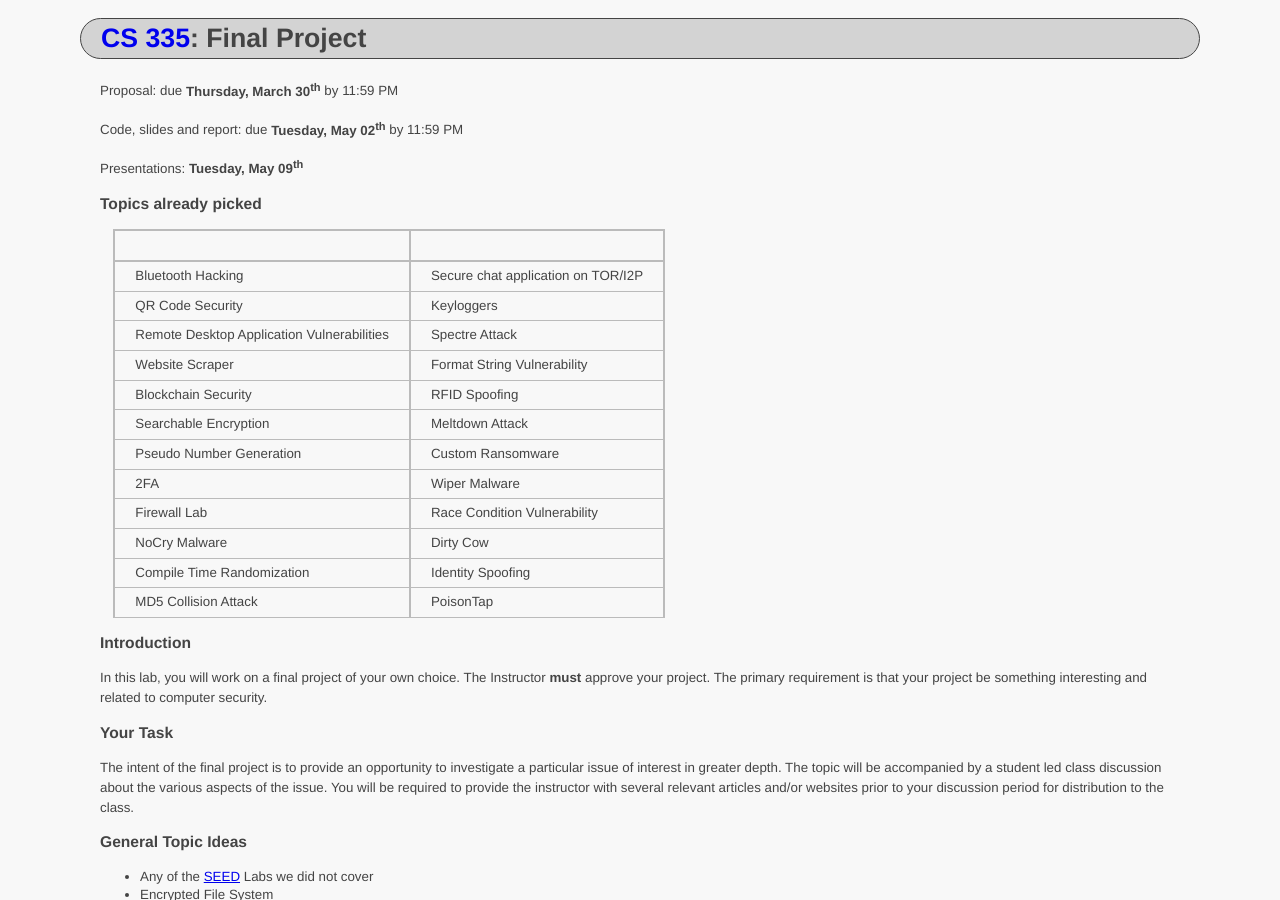
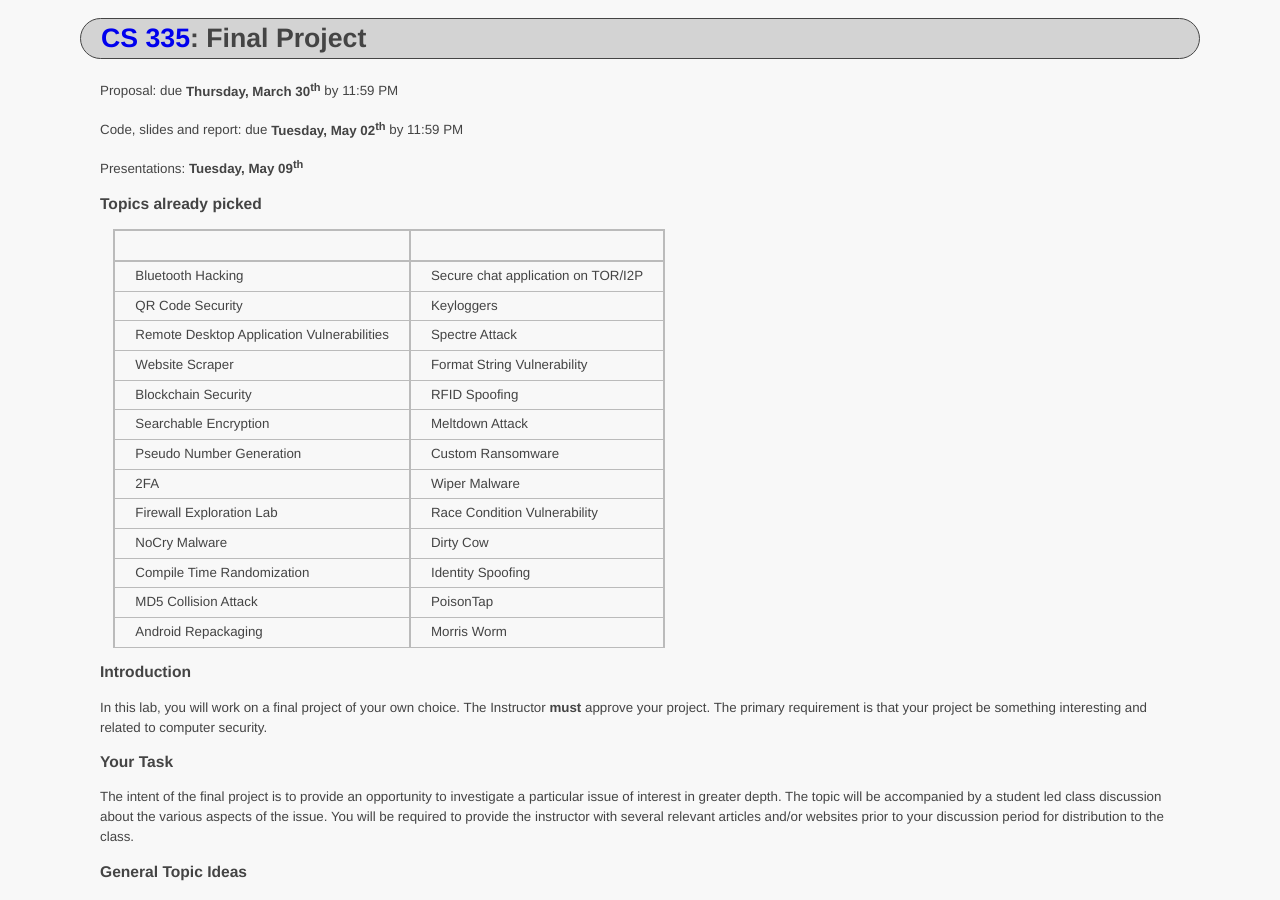
Before and after one commit to ycpcs/cs335-spring2023, a Jekyll site: the page built from assignments/project.md, in a window 1280 px wide and 900 px high. Built offline with Jekyll 4.4.1, drawn with Linux system fonts in a browser that asks for light colours.

Commit message:
add topics

```diff
--- a/assignments/project.md
+++ b/assignments/project.md
@@ -22,10 +22,11 @@ Blockchain Security | RFID Spoofing
 Searchable Encryption |  Meltdown Attack
 Pseudo Number Generation | Custom Ransomware
 2FA | Wiper Malware
-Firewall Lab | Race Condition Vulnerability
+Firewall Exploration Lab | Race Condition Vulnerability
 NoCry Malware | Dirty Cow
 Compile Time Randomization | Identity Spoofing
 MD5 Collision Attack | PoisonTap
+Android Repackaging | Morris Worm
 
 ### Introduction
 
```
